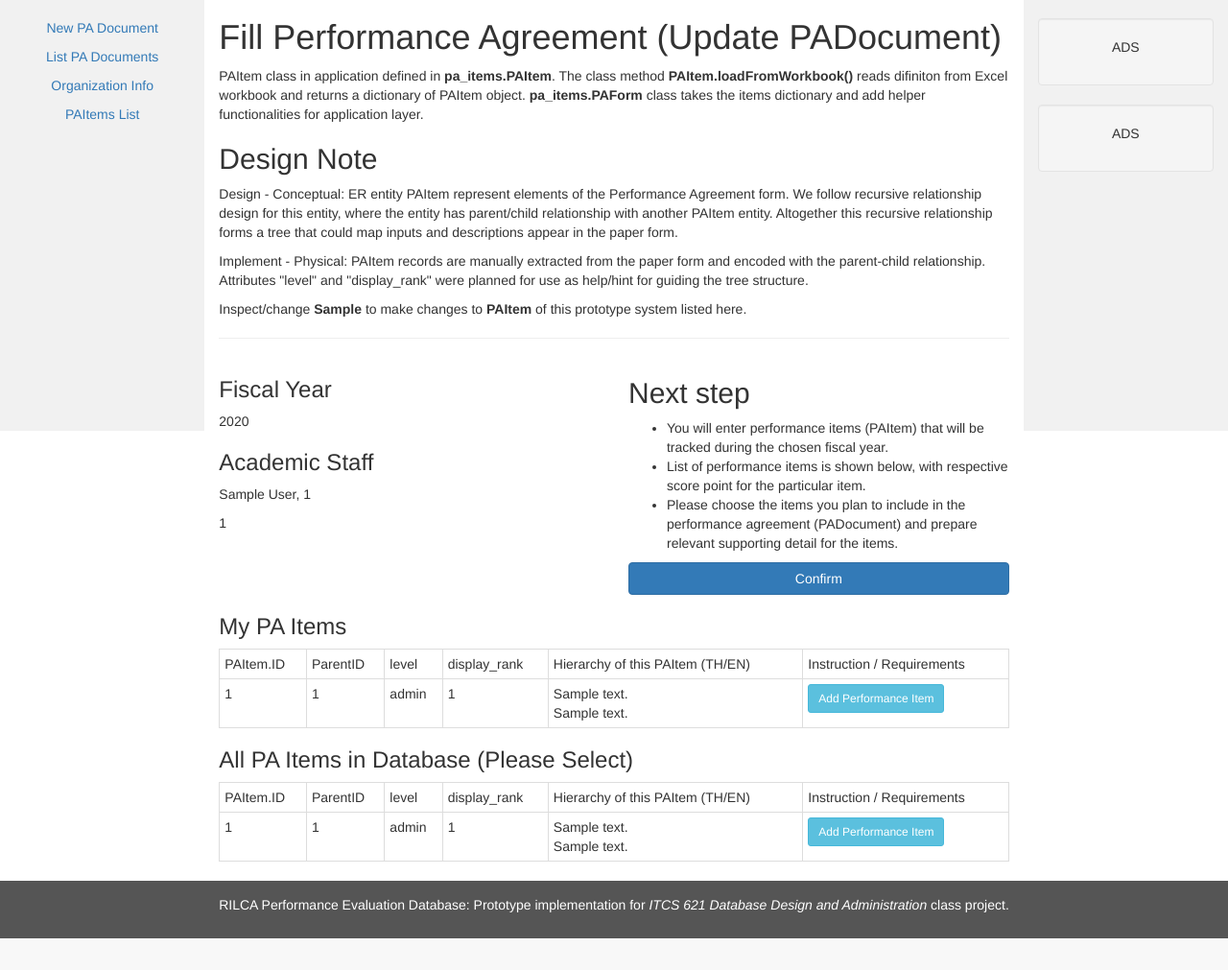
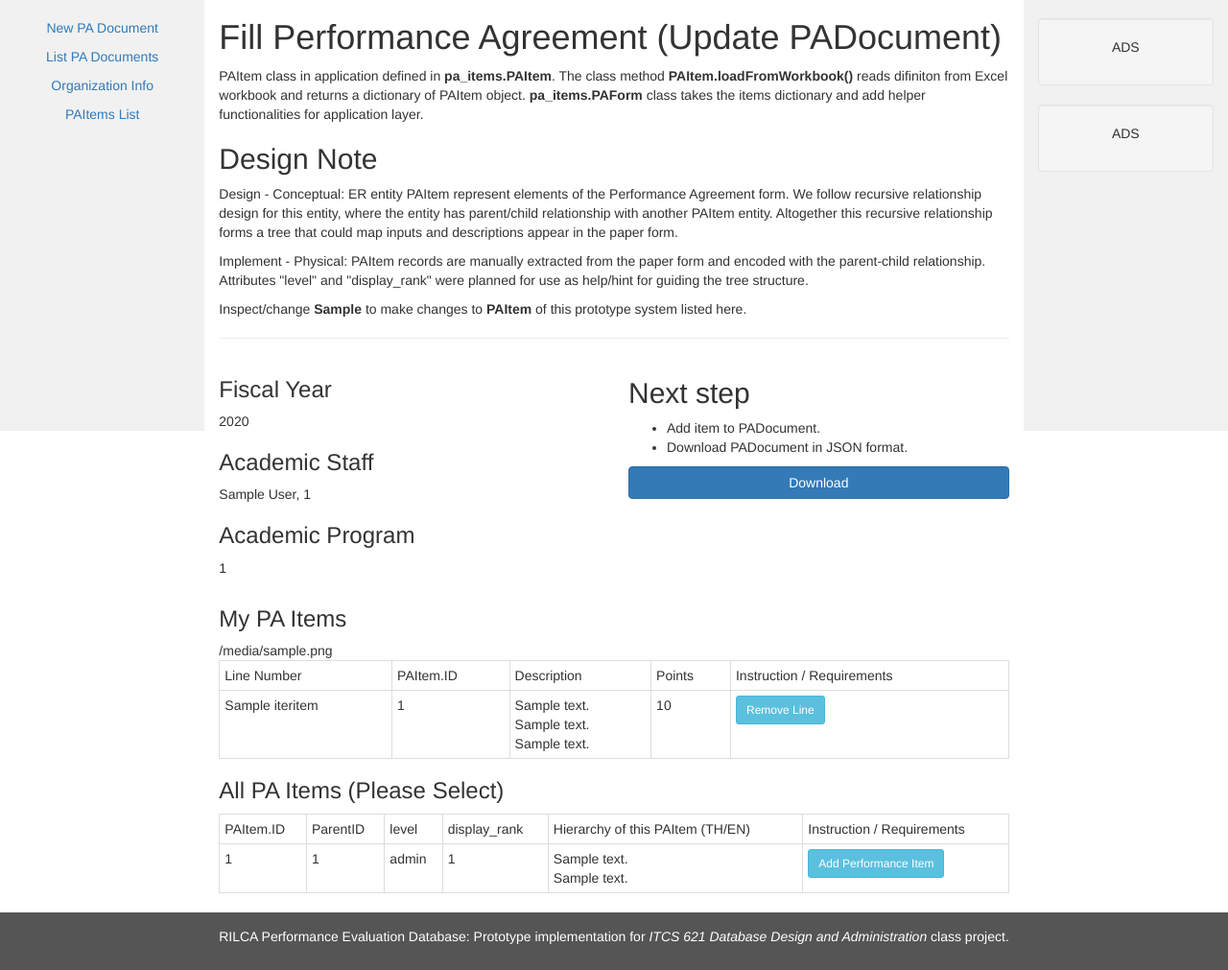
Before and after one commit to chayapan/rilca-db-design, a Django app: template pa/templates/fill-document.html in a window 1280 px wide. Shown: the part 53-1064 px from the top of the page at 96% size. Before the commit the page ends 1031 px from the top, so only its background shows below. Run offline with Django 3.2, Linux system fonts and the light colour scheme; the template is opened without the code that fills it: most values are stand-ins (such as "Sample title", 1, 10 or a date in 2020); some libraries are stand-ins or nearby versions.

Commit message:
Add/remove item from PADocument. Export to JSON.

```diff
--- a/pa/templates/_add_item_modal.html
+++ b/pa/templates/_add_item_modal.html
@@ -6,6 +6,7 @@
   <div class="modal fade" id="modal{{pa_item.id}}" role="dialog">
     <div class="modal-dialog modal-lg">
       <div class="modal-content">
+		<form method="post" action="{% url "fill-document" year=year staff_id=academic_staff.id %}">{% csrf_token %}
         <div class="modal-header">
           <button type="button" class="close" data-dismiss="modal">&times;</button>
           <h4 class="modal-title">Add Performance Item</h4>
@@ -21,15 +22,19 @@
           </p>
 
           <p>Please give specific details:<br>
-          <textarea class="input" cols="80"></textarea>
+          <textarea name="pa-detail" class="input" cols="80"> </textarea>
           </p>
-
+          <input type="hidden" name="pa-id" value="{{pa_item.id}}" />
+          <input type="hidden" name="pa-desc-th" value="{{pa_class.hierarchy_summary}}" />
+          <input type="hidden" name="pa-desc-en" value="{{pa_class.hierarchy_summary_en}}" />
+          <input type="hidden" name="pa-score" value="{{pa_item.score_points}}" />
 
         </div>
         <div class="modal-footer">
-          <button type="submit" class="btn btn-primary" data-dismiss="modal">Confirm</button>
+          <button type="submit" name="add-item" class="btn btn-primary">Confirm</button>
           <button type="button" class="btn btn-default" data-dismiss="modal">Cancel</button>
         </div>
+  		</form>
       </div>
     </div>
   </div>
--- /dev/null
+++ b/pa/templates/_remove_line_modal.html
@@ -0,0 +1,25 @@
+
+  <!-- Trigger the modal with a button -->
+  <button type="button" class="btn btn-info btn-sm" data-toggle="modal" data-target="#modalRemove{{line_number}}">Remove Line</button>
+
+  <!-- Modal -->
+  <div class="modal fade" id="modalRemove{{line_number}}" role="dialog">
+    <div class="modal-dialog modal-lg">
+      <div class="modal-content">
+		<form method="post" action="{% url "fill-document" year=year staff_id=academic_staff.id %}">{% csrf_token %}
+        <div class="modal-header">
+          <button type="button" class="close" data-dismiss="modal">&times;</button>
+          <h4 class="modal-title">Remove Line</h4>
+        </div>
+        <div class="modal-body">
+          <p>Removing PALine Line Number={{line_number}} to fiscal year {{year}} <br>for {{academic_staff.rank}} {{academic_staff.first_name}} {{academic_staff.last_name}}</p>
+          <input type="hidden" name="line_number" value="{{line_number}}" />
+        </div>
+        <div class="modal-footer">
+          <button type="submit" name="remove-line" class="btn btn-primary">Confirm</button>
+          <button type="button" class="btn btn-default" data-dismiss="modal">Cancel</button>
+        </div>
+  		</form>
+      </div>
+    </div>
+  </div>
--- a/pa/templates/fill-document.html
+++ b/pa/templates/fill-document.html
@@ -15,14 +15,14 @@
 
 
   <div class="row">
-  	<form method="post" action="{% url "new-document" %}">{% csrf_token %}
-
   	<div class="col-md-6">
 		 <h3>Fiscal Year</h3>
 		 	<p>{{year}}<p>
 
 		 <h3>Academic Staff</h3>
 			<p>{{academic_staff.first_name}} {{academic_staff.last_name}}, {{academic_staff.rank}}</p>
+
+		 <h3>Academic Program</h3>
 			<p>{{academic_staff.program_id}}</p>
 
   	</div>
@@ -30,37 +30,35 @@
   		<h2>Next step</h2>
 
   		<ul>
-  			<li>You will enter performance items (PAItem) that will be tracked during the chosen fiscal year.</li>
-  			<li>List of performance items is shown below, with respective score point for the particular item.</li>
-  			<li>Please choose the items you plan to include in the performance agreement (PADocument) and prepare relevant supporting detail for the items.</li>
-  		</ul>
-  		<button type="submit" class="btn btn-primary btn-block">Confirm</button>
+  			<li>Add item to PADocument.</li>
+  			<li>Download PADocument in JSON format.</li>
+   		</ul>
+   		<form method="post" action="{% url "fill-document" year=year staff_id=academic_staff.id %}">{% csrf_token %}
+  		<button type="submit" name="download-document" class="btn btn-primary btn-block">Download</button>
+  		</form>
   	</div>
-  	</form>
   </div>
 
 
  <h3>My PA Items</h3>
+
+ {{document.filename}}
  <table class="table table-condensed table-bordered">
  <tr>
- 	<td>PAItem.ID</td>
- 	<td>ParentID</td>
- 	<td>level</td>
- 	<td>display_rank</td>
- 	<td>Hierarchy of this PAItem (TH/EN)</td>
+ 	<td>Line Number</td><td>PAItem.ID</td>
+ 	<td>Description</td>
+ 	<td>Points</td>
 	<td>Instruction / Requirements</td>
  </tr>
-{% for item, pa in document.items.iteritems %}
+{% for k, line in document.lines.iteritems %}
 <tr>
-	<td>{{item.id}}</td>
-	<td>{{item.parent_id}}</td>
-	<td>{{item.level}}</td>
-	<td>{{item.display_rank}}</td>
-	<td>{{pa.hierarchy_summary}} <br>
-		{{pa.hierarchy_summary_en}}
-	</td>
+	<td>{{k}}</td><td>{{line.id}}</td>
+	<td>{{line.detail}}<br>
+		{{line.desc_th}}<br>
+		{{line.desc_en}}</td>
+	<td>{{line.score}}</td>
  	<td>
- 	{% include "_add_item_modal.html" with year=year academic_staff=academic_staff pa_class=pa pa_item=item  %}
+ 	{% include "_remove_line_modal.html" with year=year academic_staff=academic_staff document=document line_number=k  %}
 
  	</td>
 </tr>
@@ -70,11 +68,7 @@
 
 
 
-
-
-
-
- <h3>All PA Items in Database (Please Select)</h3>
+ <h3>All PA Items (Please Select)</h3>
  <table class="table table-condensed table-bordered">
  <tr>
  	<td>PAItem.ID</td>
--- /dev/null
+++ b/requirements.txt
@@ -0,0 +1,2 @@
+Django==1.11
+xlrd
```
Also changed, not shown: pa/views.py (+49 -14 lines), pa_document.py (+42 -1 lines).
